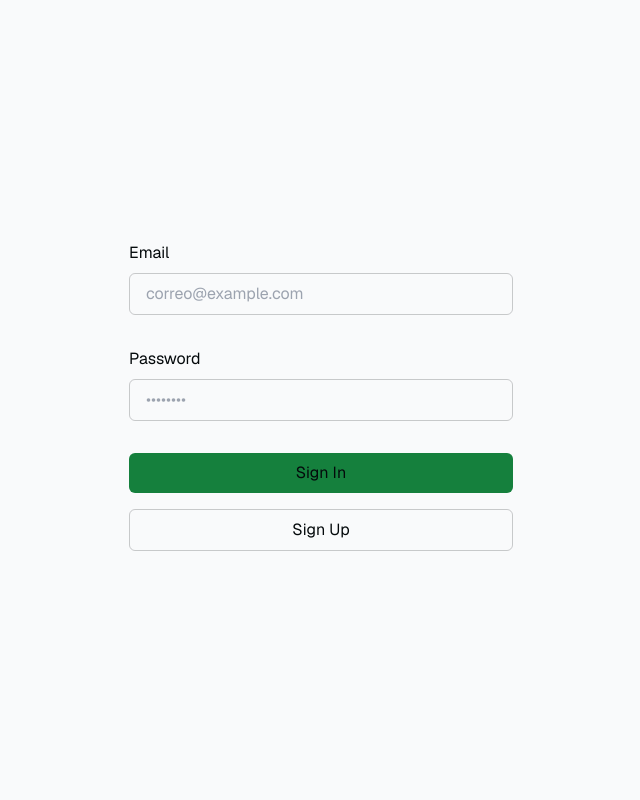
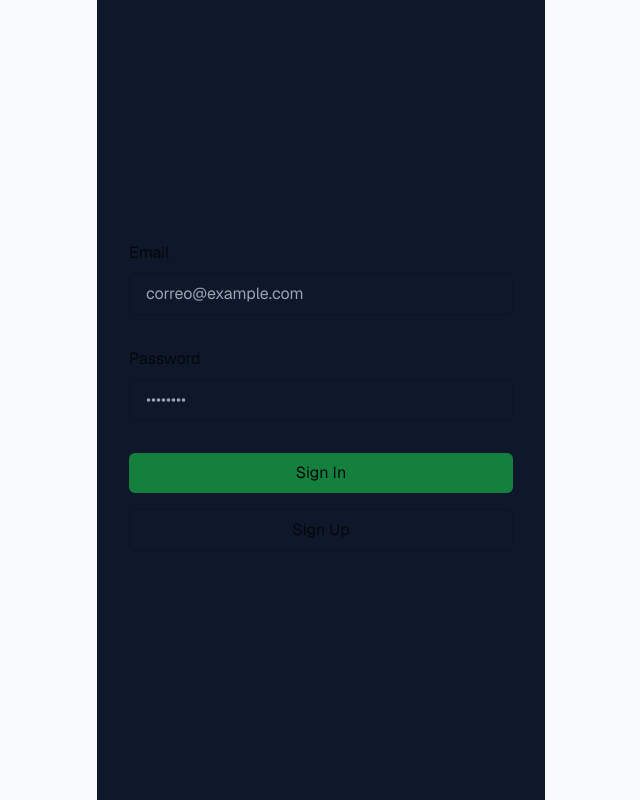
Before and after one commit to Shinogm/mailing-frontend, a Next.js app: page /login in a window 1280 px wide. Shown: the whole page, without its empty margins (319-959 px from the left). Built offline with nearby package versions, Linux system fonts and the light colour scheme.

Commit message:
Update description and add background color to login page

```diff
--- a/app/layout.tsx
+++ b/app/layout.tsx
@@ -9,7 +9,7 @@ const defaultUrl = process.env.VERCEL_URL != null
 export const metadata: Metadata = {
   metadataBase: new URL(defaultUrl),
   title: 'Mailing Service',
-  description: 'Envia correos electrónicos a tus clientes de forma sencilla y rápida',
+  description: 'Envia '
 }
 
 export default function RootLayout ({
--- a/app/login/page.tsx
+++ b/app/login/page.tsx
@@ -50,7 +50,7 @@ export default function Login ({
   }
 
   return (
-    <div className='flex-1 flex flex-col w-full px-8 sm:max-w-md justify-center gap-2'>
+    <div className='flex-1 flex flex-col w-full px-8 sm:max-w-md justify-center gap-2 bg-slate-900'>
 
       <form
         className='animate-in flex-1 flex flex-col w-full justify-center gap-2 text-foreground'
```
